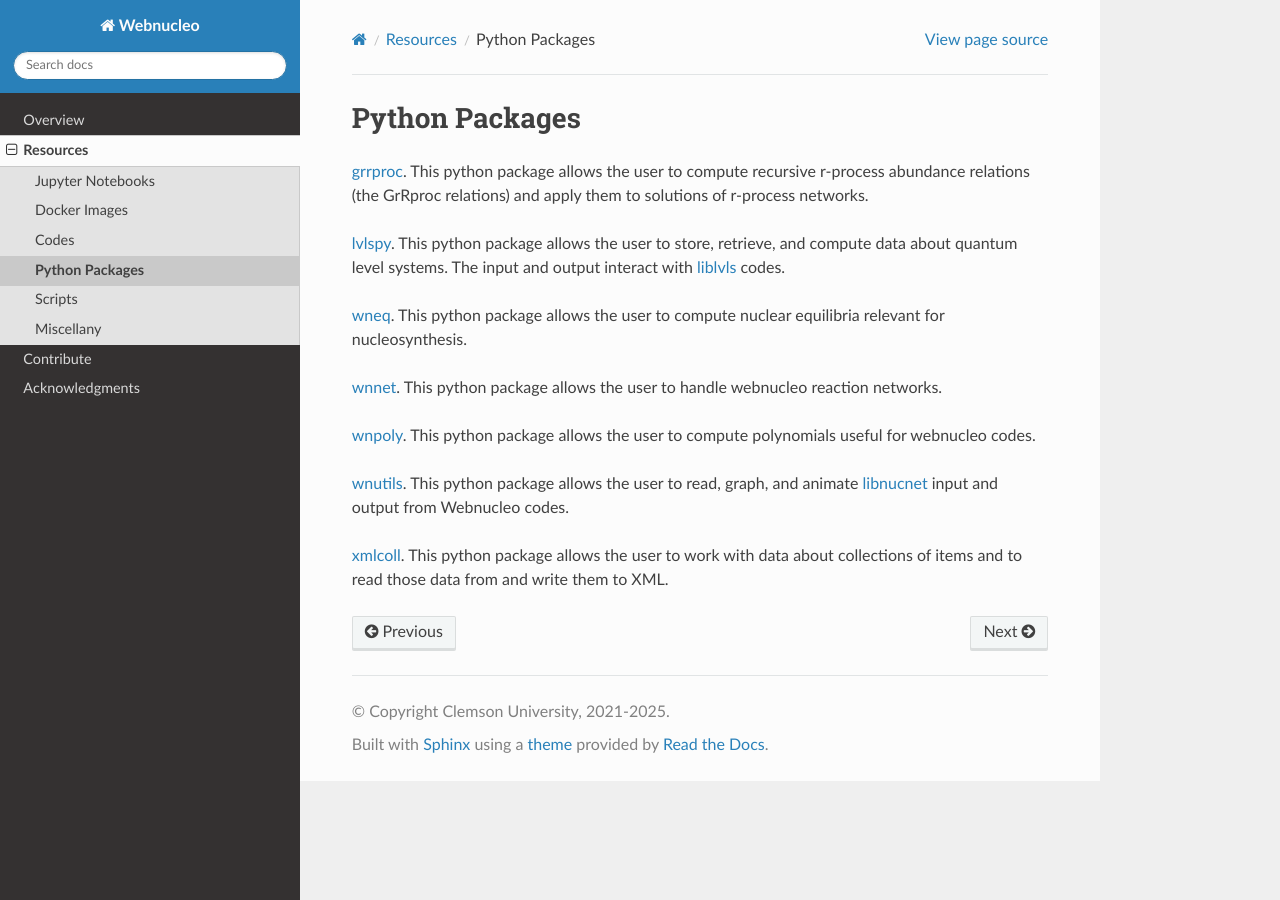
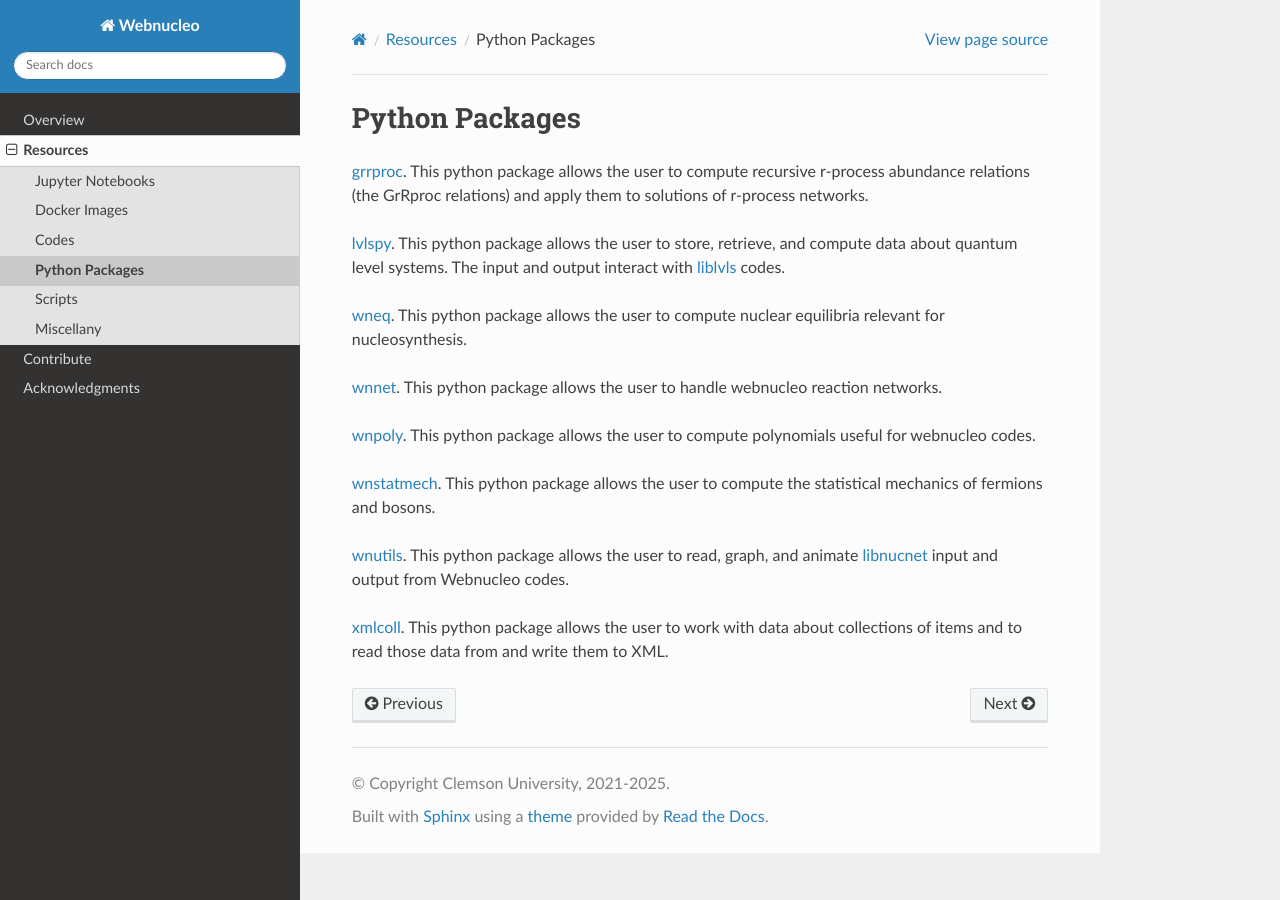
Before and after one commit to webnucleo-org/webnucleo, a Sphinx documentation site: the page built from doc/source/python_packages.rst, in a window 1280 px wide. Built offline with Sphinx 7.4.7 and the Read the Docs theme 3.1.0, drawn with Linux system fonts in a browser that asks for light colours.

Commit message:
Add wnstatmech.

```diff
--- a/doc/source/python_packages.rst
+++ b/doc/source/python_packages.rst
@@ -23,6 +23,10 @@
 `wnpoly <https://wnpoly.readthedocs.io>`_.
 This python package allows the user to compute polynomials useful for webnucleo codes.
 
+`wnstatmech <https://wnstatmech.readthedocs.io>`_.
+This python package allows the user to compute the statistical mechanics of
+fermions and bosons.
+
 `wnutils <https://wnutils.readthedocs.io>`_.
 This python package allows the user to read, graph, and animate
 `libnucnet <https://sourceforge.net/projects/libnucnet>`_ input and output
```
